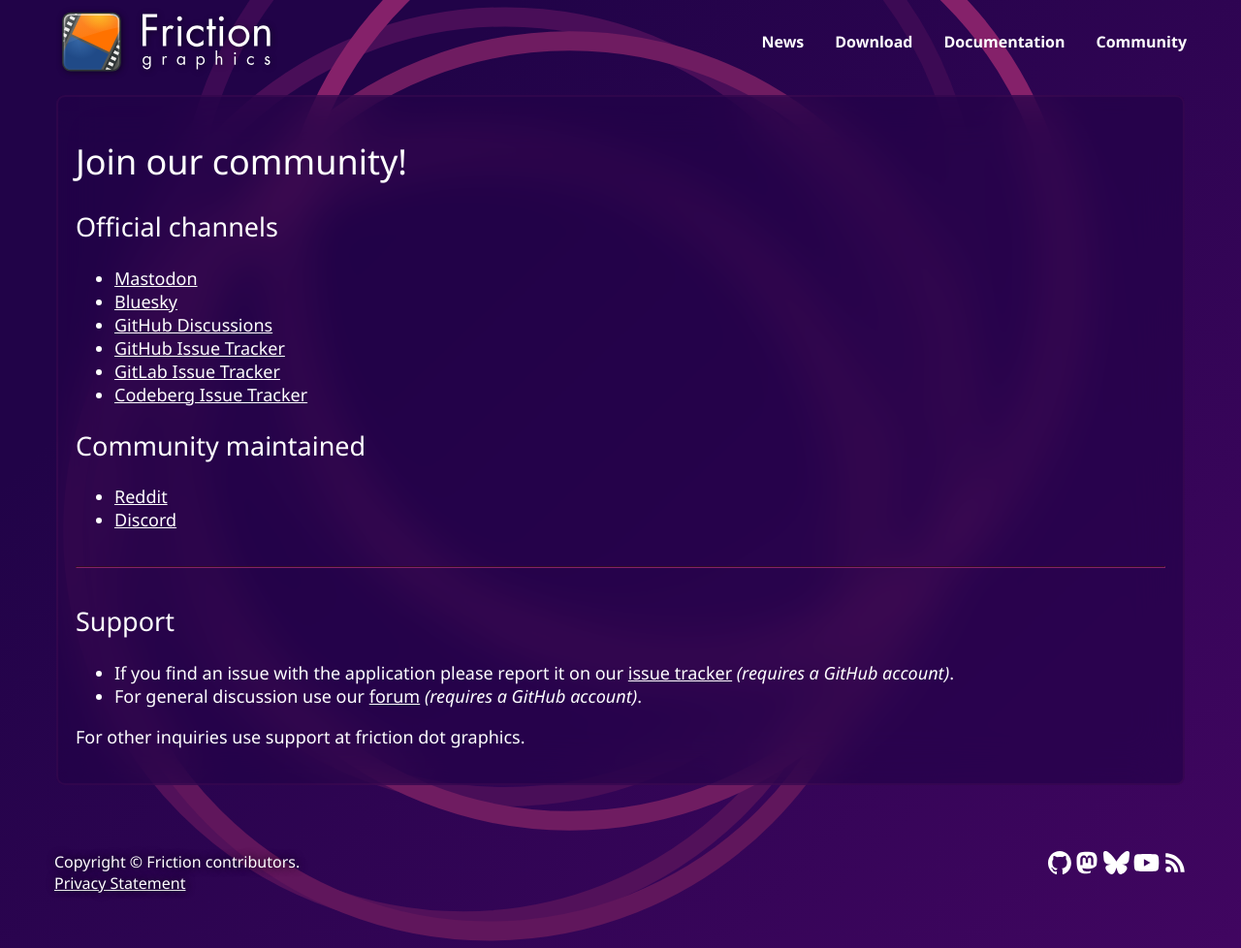
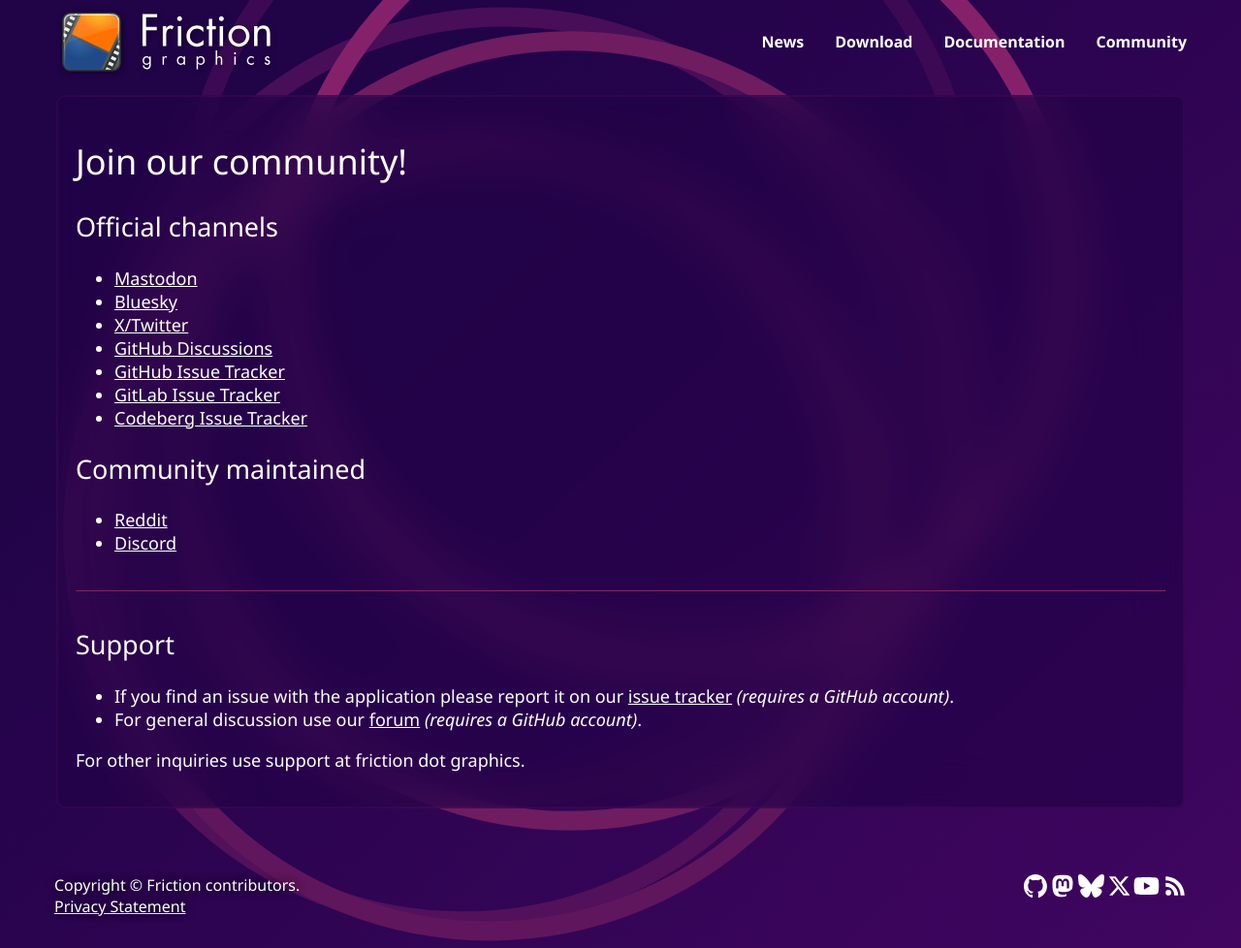
Before and after one commit to friction2d/friction2d.github.io, a Jekyll site: the page built from community.md, in a window 1280 px wide. Shown: the whole page at 97% size. Built offline with Jekyll 4.4.1, drawn with Linux system fonts in a browser that asks for light colours.

Commit message:
Add X/Twitter

```diff
--- a/_includes/footer.html
+++ b/_includes/footer.html
@@ -6,6 +6,7 @@
         <!-- <a target="_blank" href="https://codeberg.org/friction/friction" title="Join us on Codeberg"><img src="{{ site.url }}/assets/codeberg.svg" height="24" /></a> -->
         <a target="_blank" rel="me" href="https://floss.social/@friction" title="Join us on Mastodon"><img src="{{ site.url }}/assets/mastodon-white.svg" height="24" /></a>
         <a target="_blank" rel="me" href="https://bsky.app/profile/friction.graphics" title="Join us on Bluesky"><img src="{{ site.url }}/assets/bsky.svg" height="24" /></a>
+        <a target="_blank" rel="me" href="https://x.com/FrictionGFX" title="Join us on X/Twitter"><img src="{{ site.url }}/assets/xtwitter.svg" height="24" /></a>
         <a target="_blank" rel="me" href="https://www.youtube.com/@friction-graphics" title="Join us on YouTube"><img src="{{ site.url }}/assets/youtube.svg" height="24" /></a>
         <a href="{{ site.url }}/feed.xml" title="News Feed"><img src="{{ site.url }}/assets/rss.svg" height="24" /></a>
     </p>
--- a/community.md
+++ b/community.md
@@ -10,6 +10,7 @@ permalink: community.html
 
 * [Mastodon](https://floss.social/@friction)
 * [Bluesky](https://bsky.app/profile/friction.graphics)
+* [X/Twitter](https://x.com/FrictionGFX)
 * [GitHub Discussions](https://github.com/orgs/friction2d/discussions)
 * [GitHub Issue Tracker](https://github.com/friction2d/friction/issues)
 * [GitLab Issue Tracker](https://gitlab.com/friction-graphics/friction/issues)
```
Also changed, not shown: assets/xtwitter.svg (added).
